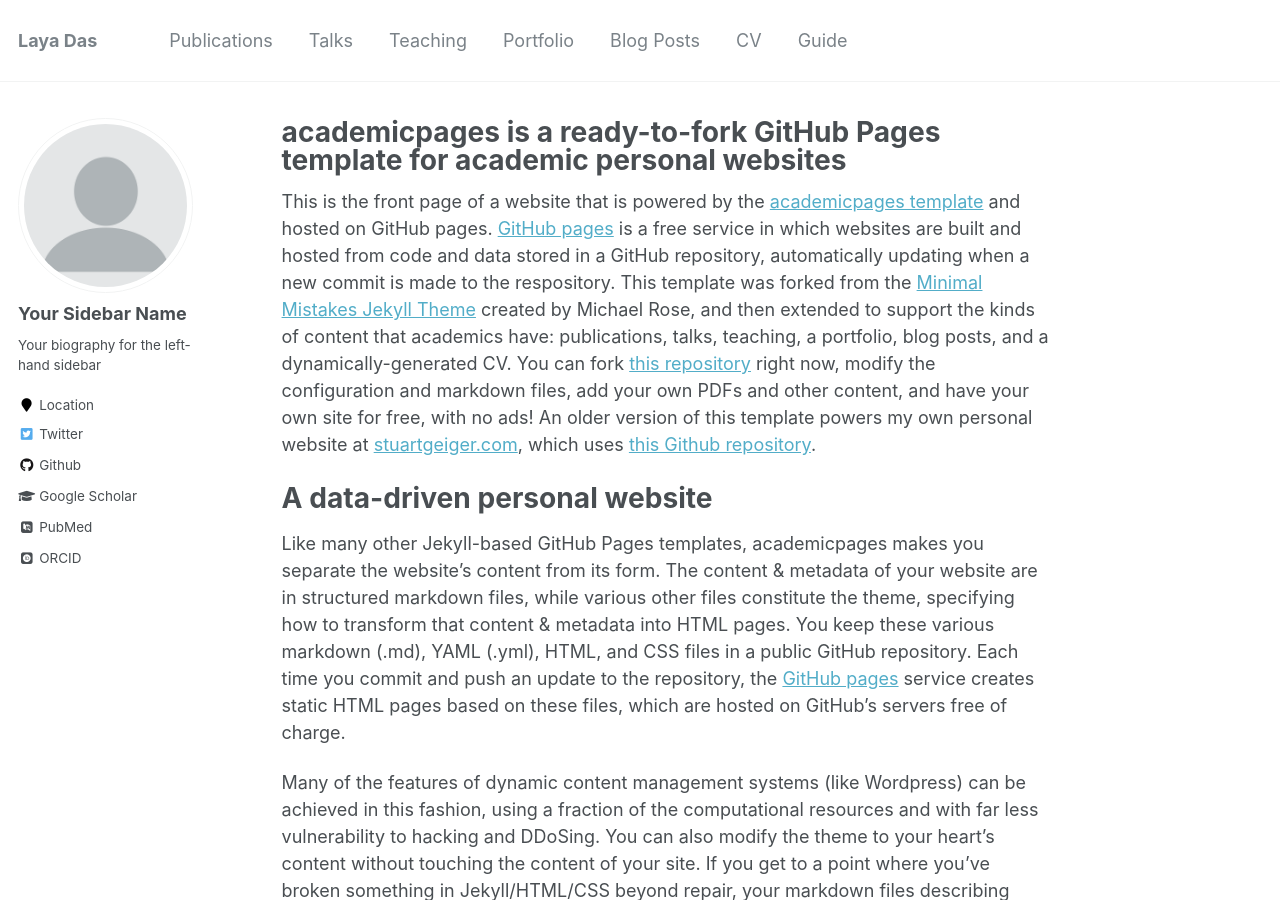
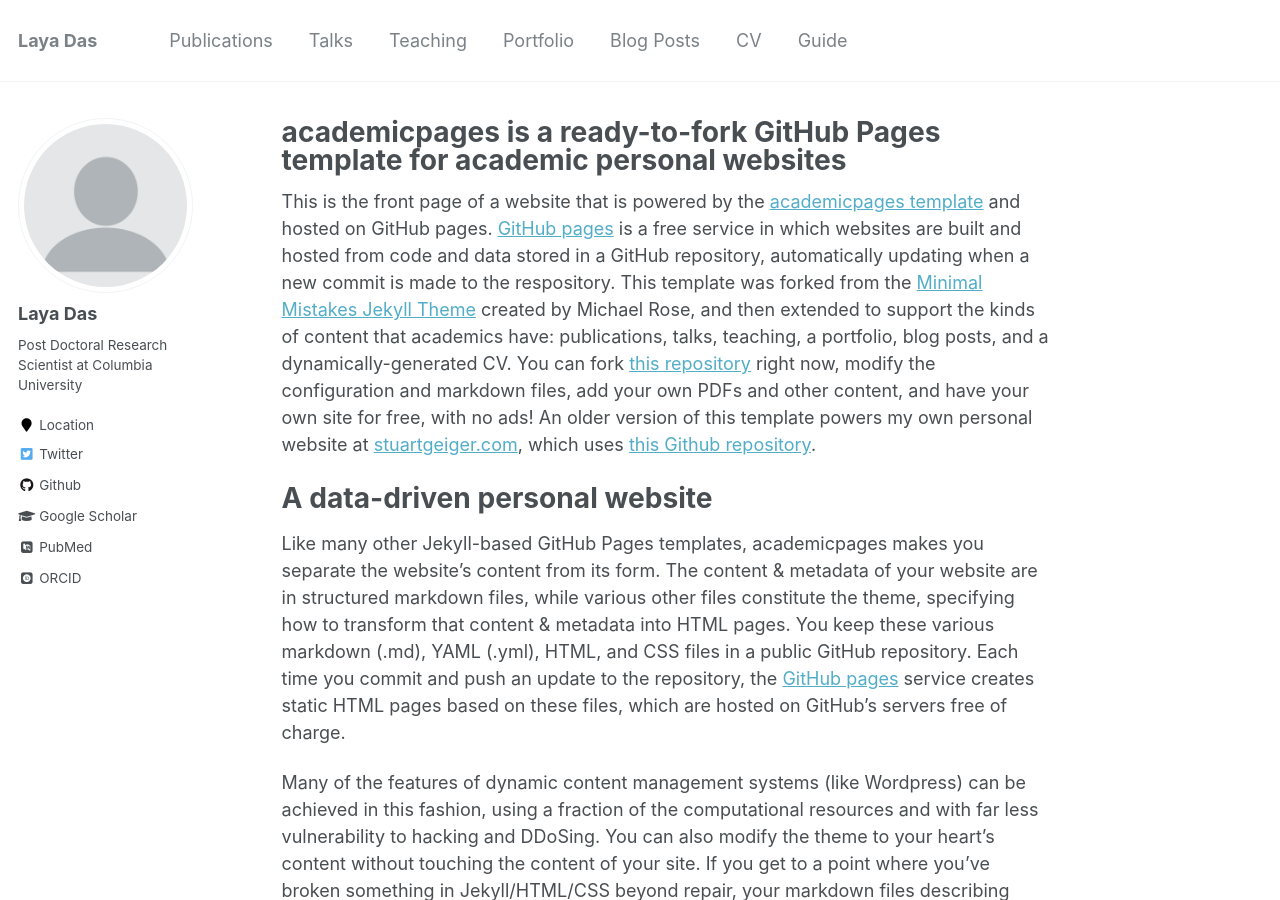
Before and after one commit to layadas/layadas.github.io, a Jekyll site: the page built from _pages/about.md, in a window 1280 px wide and 900 px high. Built offline with Jekyll 4.4.1, drawn with Linux system fonts in a browser that asks for light colours; some web fonts are replaced.

Commit message:
Update _config.yml

```diff
--- a/_config.yml
+++ b/_config.yml
@@ -80,9 +80,9 @@ analytics:
 
 # Site Author
 author:
-  name             : "Your Sidebar Name"
+  name             : "Laya Das"
   avatar           : "profile.png"
-  bio              : "Your biography for the left-hand sidebar"
+  bio              : "Post Doctoral Research Scientist at Columbia University"
   location         : "Location"
   employer         :
   pubmed           : "https://www.ncbi.nlm.nih.gov/pubmed/?term=john+snow"
```
